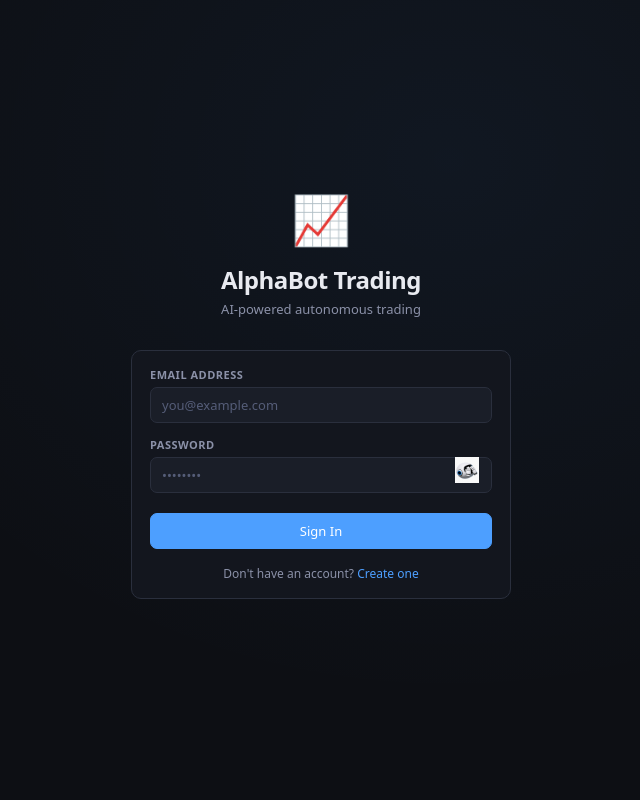
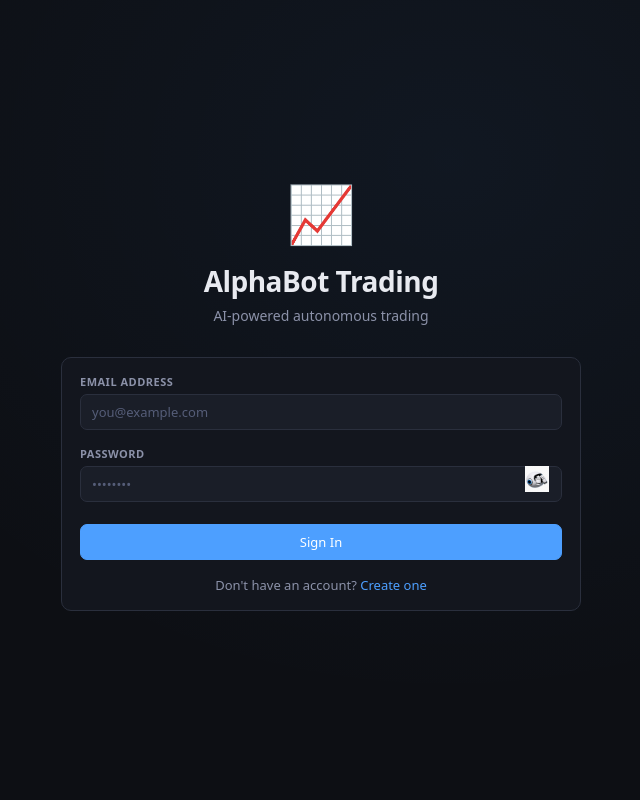
Before and after one commit to matthewlloydwalter-svg/Alpha-Bot-Trader-, a FastAPI app: page / in a window 1280 px wide. Shown: the whole page, without its empty margins (319-959 px from the left). Run offline with FastAPI, Linux system fonts and the light colour scheme.

Commit message:
Add files via upload

```diff
--- a/templates/index.html
+++ b/templates/index.html
@@ -12,48 +12,50 @@
 
 <div id="auth-screen">
   <div class="auth-wrap">
-    <div style="width:100%;max-width:380px">
+    <div style="width:100%;max-width:520px">
       <div style="text-align:center;margin-bottom:2rem">
-        <div style="font-size:48px;margin-bottom:12px">📈</div>
-        <div style="font-size:24px;font-weight:700;letter-spacing:-.5px">{{ PLATFORM_NAME }}</div>
-        <div style="font-size:13px;color:var(--t2);margin-top:4px">AI-powered autonomous trading</div>
+        <div style="font-size:56px;margin-bottom:12px">📈</div>
+        <div style="font-size:28px;font-weight:700;letter-spacing:-.5px">{{ PLATFORM_NAME }}</div>
+        <div style="font-size:14px;color:var(--t2);margin-top:6px">AI-powered autonomous trading</div>
       </div>
 
       <div class="card" id="login-card">
         <form onsubmit="handleLogin(event)">
-          <div style="display:flex;flex-direction:column;gap:14px">
+          <div style="display:flex;flex-direction:column;gap:16px">
             <label class="field">Email Address
               <input type="email" id="login-email" required placeholder="you@example.com">
             </label>
             <label class="field">Password
-              <input type="password" id="login-password" required placeholder="••••••••">
-              <img src="{{ url_for('static', path='hide-password.jpeg') }}" id="robot-login" onclick="...">
+              <div class="input-icon-wrap">
+                <input type="password" id="login-password" required placeholder="••••••••">
+                <img src="/static/hide-password.jpeg" id="robot-login" onclick="togglePassword('login-password', 'robot-login')">
+              </div>
             </label>
             <button type="submit" class="btn btn-primary" style="width:100%;margin-top:6px">Sign In</button>
           </div>
         </form>
-        <div style="text-align:center;margin-top:16px;font-size:12px;color:var(--t2)">
+        <div style="text-align:center;margin-top:16px;font-size:13px;color:var(--t2)">
           Don't have an account? <a href="#" onclick="toggleAuthMode(false)" style="color:var(--blue);text-decoration:none">Create one</a>
         </div>
       </div>
 
       <div class="card hidden" id="register-card">
         <form onsubmit="handleRegister(event)">
-          <div style="display:flex;flex-direction:column;gap:14px">
+          <div style="display:flex;flex-direction:column;gap:16px">
             <label class="field">Email Address
               <input type="email" id="reg-email" required placeholder="you@example.com">
             </label>
             <label class="field">Password
-              <input type="password" id="reg-password" required placeholder="Minimum 6 characters">
-           <img src="{{ url_for('static', path='hide-password.jpeg') }}"
-     id="robot-register"
-     onclick="togglePassword('register-password', 'robot-register')">
+              <div class="input-icon-wrap">
+                <input type="password" id="reg-password" required placeholder="Minimum 6 characters">
+                <img src="/static/hide-password.jpeg" id="robot-reg" onclick="togglePassword('reg-password', 'robot-reg')">
+              </div>
             </label>
             <label class="field">Confirm Password
-              <input type="password" id="reg-confirm" required placeholder="Confirm password">
-              <img src="{{ url_for('static', path='hide-password.jpeg') }}"
-     id="robot-register"
-     onclick="togglePassword('register-password', 'robot-register')">
+              <div class="input-icon-wrap">
+                <input type="password" id="reg-confirm" required placeholder="Confirm password">
+                <img src="/static/hide-password.jpeg" id="robot-reg-confirm" onclick="togglePassword('reg-confirm', 'robot-reg-confirm')">
+              </div>
             </label>
             <label style="display:flex;align-items:flex-start;gap:8px;font-size:12px;color:var(--t2);cursor:pointer;line-height:1.6">
               <input type="checkbox" id="reg-tos" style="width:auto;margin-top:3px;accent-color:var(--blue);flex-shrink:0" required>
```
